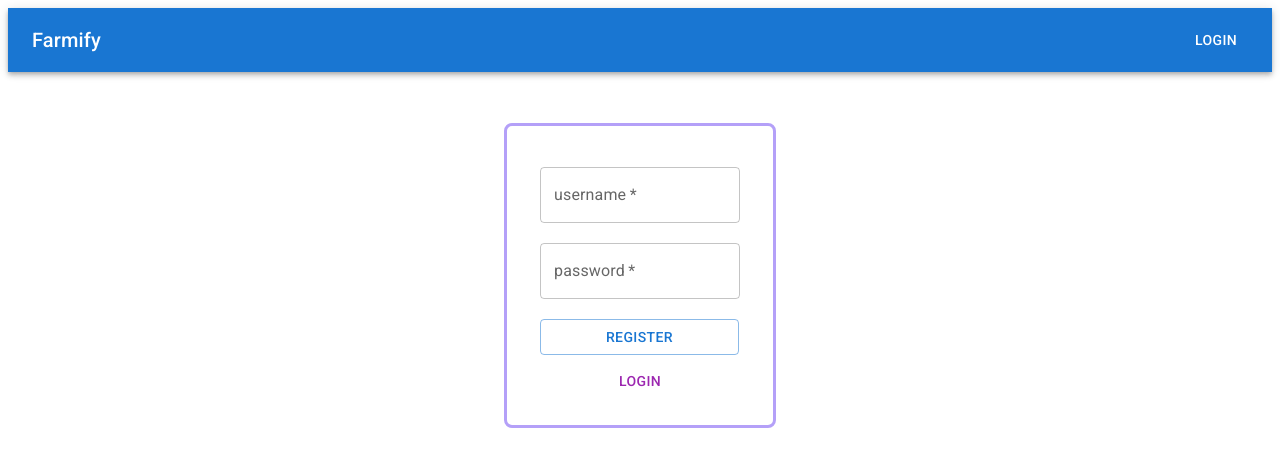
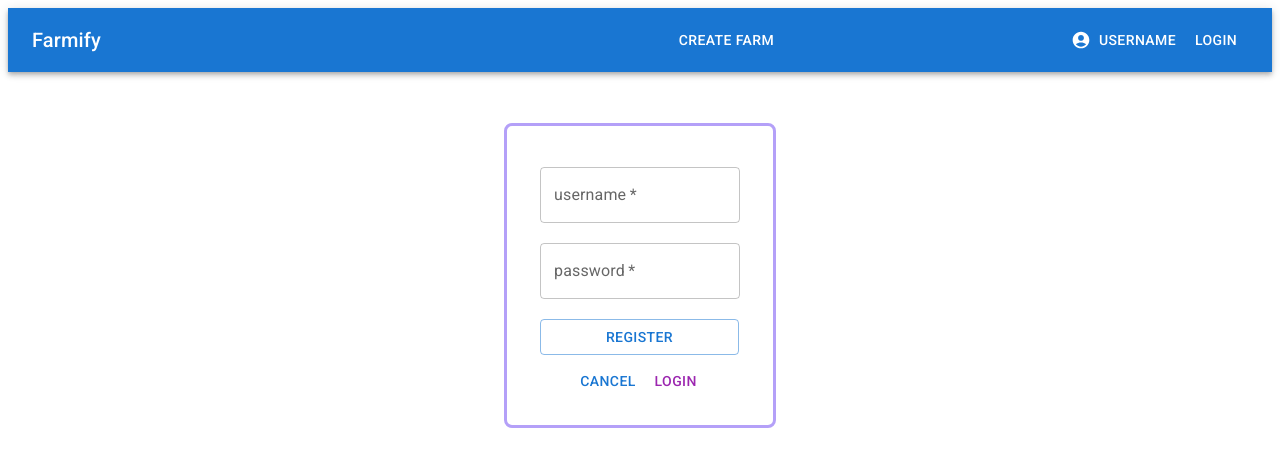
Before and after one commit to ambeche/farmify, a React (Create React App) app: page /register in a window 1280 px wide. Shown: the top 466 px of the page. Built offline with nearby package versions, Linux system fonts and the light colour scheme; no server answers.

Commit message:
Completed user login and registration implementations

```diff
--- a/src/App.tsx
+++ b/src/App.tsx
@@ -6,12 +6,22 @@ import { useAppDispatch } from '.';
 import { Action, setFarmOptions } from './reducers/farmReducer';
 import Home from './Pages/Home';
 import Authentication from './Pages/Authentication';
+import { setCurrentUser } from './reducers/userReducer';
+import { UserCredentials } from './types';
+import farmService from './services/farm';
 
 const App = () => {
   const dispatch = useAppDispatch();
   useEffect(() => {
     dispatch(setFarmOptions() as unknown as Action);
-  });
+    const isLoggedIn = window.localStorage.getItem('currentUser');
+    if (isLoggedIn) {
+      // sets credentials from storage if it exits.
+      const credentials = JSON.parse(isLoggedIn) as UserCredentials;
+      dispatch(setCurrentUser(credentials) as Action);
+      farmService.setToken(credentials);
+    }
+  }, []);
 
   return (
     <Box>
--- a/src/FarmCharts/FarmCharts.tsx
+++ b/src/FarmCharts/FarmCharts.tsx
@@ -20,7 +20,7 @@ import MultiLineChartForAllFarms from './MultiLineChartForAllFarms';
 import { Box, Button, IconButton } from '@mui/material';
 import { ArrowDropDown, ArrowRightAlt, Thermostat } from '@mui/icons-material';
 import { MetricType, YearOptions } from '../types';
-import farmService from '../services/farmData';
+import farmService from '../services/farm';
 import AppMenu from '../globalComponents/AppMenu';
 import { YEAR_OPTIONS } from '../utils';
 
--- a/src/FarmData/FarmDataGrid.tsx
+++ b/src/FarmData/FarmDataGrid.tsx
@@ -13,7 +13,7 @@ import {
   updateFarmOptions,
   resetFarmData,
 } from '../reducers/farmReducer';
-import farmService from '../services/farmData';
+import farmService from '../services/farm';
 import { useSelector } from 'react-redux';
 import { Box } from '@mui/system';
 import { Button } from '@mui/material';
--- a/src/MainAppBar.tsx
+++ b/src/MainAppBar.tsx
@@ -5,21 +5,31 @@ import Box from '@mui/material/Box';
 import Toolbar from '@mui/material/Toolbar';
 import Typography from '@mui/material/Typography';
 import { Button } from '@mui/material';
+import {AccountCircleRounded} from '@mui/icons-material';
 
 const MainAppBar = () => {
   return (
     <Box sx={{ flexGrow: 1, marginBottom: '4%' }}>
       <AppBar position="sticky">
         <Toolbar>
+          <Box sx={{ flexGrow: 2, textDecoration: 'none', color: 'inherit' }}>
             <Typography
               variant="h6"
               component={RouterLink}
               to="/"
-            sx={{ flexGrow: 1, textDecoration: 'none', color: 'inherit' }}
+              sx={{ textDecoration: 'none', color: 'inherit' }}
             >
               Farmify
             </Typography>
-
+          </Box>
+          <Box sx={{ flexGrow: 1 }}>
+            <Button color="inherit" component={RouterLink} to="/login">
+              create Farm
+            </Button>
+          </Box>
+          <Button color="inherit" startIcon={<AccountCircleRounded/>}>
+            username
+          </Button>
           <Button color="inherit" component={RouterLink} to="/login">
             Login
           </Button>
--- a/src/User/RegisterOrLogin.tsx
+++ b/src/User/RegisterOrLogin.tsx
@@ -60,6 +60,16 @@ const RegisterOrLogin = ({
           handleUsernameChange={handleUsernameChange}
           onSubmit={onSubmit}
         />
+        <Box
+          sx={{
+            display: 'flex',
+            flexDirection: 'row',
+            justifyContent: 'center',
+          }}
+        >
+          <Button component={RouterLink} to="/">
+            cancel
+          </Button>
           <Button
             component={RouterLink}
             to={`/${redirectBtnLabel}`}
@@ -69,6 +79,7 @@ const RegisterOrLogin = ({
           </Button>
         </Box>
       </Box>
+    </Box>
   );
 };
 
--- a/src/reducers/farmReducer.ts
+++ b/src/reducers/farmReducer.ts
@@ -1,6 +1,6 @@
 import { ThunkDispatch } from 'redux-thunk';
 import { AnyAction } from 'redux';
-import farmData from '../services/farmData';
+import farmService from '../services/farm';
 import {
   FarmRecord,
   FarmStatistics,
@@ -137,7 +137,7 @@ const setFarmOptions = () => {
     dispatch: ThunkDispatch<FarmState, void, AnyAction>
   ): Promise<void> => {
     try {
-      const farms = await farmData.getFarms();
+      const farms = await farmService.getFarms();
       const options: FarmOptions[] = farms.map((farm) => ({
         farmname: farm.farmname,
         owner: farm.owner,
@@ -169,7 +169,7 @@ const setFarmData = (page = 1) => {
     dispatch: ThunkDispatch<FarmState, void, AnyAction>
   ): Promise<void> => {
     try {
-      const farmRecords = await farmData.getFarmData(page);
+      const farmRecords = await farmService.getFarmData(page);
       const payload = { index: page, farmData: farmRecords };
       dispatch({
         type: 'SET_FARM_DATA',
@@ -188,14 +188,14 @@ const setFarmStatistics = (isCombined: boolean, page?: number) => {
   ): Promise<void> => {
     try {
       if (isCombined) {
-        const payload = await farmData.getFarmStatistics(page);
+        const payload = await farmService.getFarmStatistics(page);
         dispatch({
           type: 'SET_COMBINED_FARMS_STATISTICS',
           payload,
         });
         return;
       }
-      const payload = await farmData.getFarmStatisticsByName();
+      const payload = await farmService.getFarmStatisticsByName();
       dispatch({
         type: 'SET_SINGLE_FARM_STATISTICS',
         payload,
--- a/src/reducers/userReducer.ts
+++ b/src/reducers/userReducer.ts
@@ -3,6 +3,7 @@ import { UserCredentials, UserCredentialsInput } from './../types';
 import { ThunkDispatch } from 'redux-thunk';
 import { AnyAction } from 'redux';
 import userService from '../services/user';
+import farmService from '../services/farm';
 
 export type UserState = {
   user: UserCredentials;
@@ -20,7 +21,7 @@ const userReducer = (state = initialUserState, action: Action) => {
     case 'LOGIN_USER':
       return { ...state, user: action.payload };
     case 'LOGOUT_USER':
-      return { ...state, user: {token: '', username: ''} };
+      return { ...state, user: { token: '', username: '' } };
     default:
       return state;
   }
@@ -32,17 +33,24 @@ const logoutUser = () => {
   };
 };
 
+const setCurrentUser = (currentUser: UserCredentials) => {
+  return {
+    type: 'LOGOUT_USER',
+    payload: currentUser,
+  };
+};
+
 const loginUser = ({ username, password }: UserCredentialsInput) => {
   return async (
     dispatch: ThunkDispatch<UserState, void, AnyAction>
   ): Promise<void> => {
     try {
-      const user = await userService.login({ username, password });
-      if (user) {
-        dispatch({
-          type: 'LOGIN_USER',
-          payload: user,
-        });
+      const currentUser = await userService.login({ username, password });
+      if (currentUser) {
+        // persists user's token to local storage
+        window.localStorage.setItem('currentUser', JSON.stringify(currentUser));
+        farmService.setToken(currentUser); //sets Authorization header bearer token
+        dispatch(setCurrentUser(currentUser));
       }
     } catch (error) {
       if (error instanceof Error) console.log('login error', error.message);
@@ -50,6 +58,7 @@ const loginUser = ({ username, password }: UserCredentialsInput) => {
   };
 };
 
+//Authenticate user upon a successful registration
 const setNewUser = ({ username, password }: UserCredentialsInput) => {
   return async (
     dispatch: ThunkDispatch<UserState, void, AnyAction>
@@ -58,7 +67,7 @@ const setNewUser = ({ username, password }: UserCredentialsInput) => {
       const user = await userService.addUser({ username, password });
       if (user.username)
         dispatch(loginUser({ username: user.username, password }));
-        console.log('new user', user)
+      console.log('new user', user);
     } catch (error) {
       if (error instanceof Error)
         console.log('farmdataDispatchError', error.message);
@@ -66,4 +75,10 @@ const setNewUser = ({ username, password }: UserCredentialsInput) => {
   };
 };
 
-export { userReducer as default, setNewUser, loginUser, logoutUser };
+export {
+  userReducer as default,
+  setNewUser,
+  loginUser,
+  logoutUser,
+  setCurrentUser,
+};
--- a/src/services/farmData.ts
+++ b/src/services/farm.ts
@@ -1,17 +1,23 @@
+import { UserCredentials } from './../types';
 import {
   FarmRecord,
   QueryParameters,
   FarmStatistics,
   MetricType,
   Farm,
-} from './../types';
+} from '../types';
 import axios from 'axios';
-import {BASE_URL} from '../utils';
+import { BASE_URL } from '../utils';
 
 let { farmname, metrictype, year }: QueryParameters = {};
 const statsDefaultMetric = MetricType.Temperature;
 const statsDefaultName = "Noora's farm";
 const statsDefaultYear = 2019;
+
+let token: string;
+
+const setToken = (newToken: UserCredentials) =>
+  (token = `bearer ${newToken.token}`);
 
 const setQueryParams = ({
   farmname: name,
@@ -23,13 +29,20 @@ const setQueryParams = ({
   if (yr) year = yr;
 };
 const getFarms = async (): Promise<Farm[]> => {
-  const res = await axios.get<Farm[]>(`${ BASE_URL}/farms`);
+  const res = await axios.get<Farm[]>(`${BASE_URL}/farms`);
+  return res.data;
+};
+
+const createFarm = async (): Promise<FarmRecord[]> => {
+  const res = await axios.post<FarmRecord[]>(`${BASE_URL}/farms`, {
+    headers: { Authorization: token },
+  });
   return res.data;
 };
 
 const getFarmData = async (page = 1): Promise<FarmRecord[]> => {
   const res = await axios.get<FarmRecord[]>(
-    `${ BASE_URL}/farms/data?limit=101&page=${page}&farmname=${farmname || ''}`
+    `${BASE_URL}/farms/data?limit=101&page=${page}&farmname=${farmname || ''}`
   );
   return res.data;
 };
@@ -37,7 +50,7 @@ const getFarmData = async (page = 1): Promise<FarmRecord[]> => {
 //statistics for a single farm
 const getFarmStatisticsByName = async (): Promise<FarmStatistics[]> => {
   const res = await axios.get<FarmStatistics[]>(
-    `${ BASE_URL}/farms/statistics?farmname=${
+    `${BASE_URL}/farms/statistics?farmname=${
       farmname || statsDefaultName
     }&metrictype=${metrictype || statsDefaultMetric}&year=${
       year || statsDefaultYear
@@ -50,7 +63,7 @@ const getFarmStatisticsByName = async (): Promise<FarmStatistics[]> => {
 // next set of farms are fetched using the page parameter
 const getFarmStatistics = async (page = 1): Promise<FarmStatistics[]> => {
   const res = await axios.get<FarmStatistics[]>(
-    `${ BASE_URL}/farms/statistics?&metrictype=${
+    `${BASE_URL}/farms/statistics?&metrictype=${
       metrictype || statsDefaultMetric
     }&year=${year || statsDefaultYear}&limit=48&page=${page}`
   );
@@ -62,5 +75,7 @@ export default {
   getFarmStatistics,
   getFarmStatisticsByName,
   getFarms,
+  createFarm,
   setQueryParams,
+  setToken,
 };
--- a/src/services/user.ts
+++ b/src/services/user.ts
@@ -13,7 +13,6 @@ const addUser = async (
     `${BASE_URL}/users`,
     credentials
   );
-
   return res.data;
 };
 
@@ -24,7 +23,6 @@ const login = async (
     `${BASE_URL}/login`,
     credentials
   );
-
   return res.data;
 };
 
```
Lines whose indentation alone changed are shown as unchanged.
